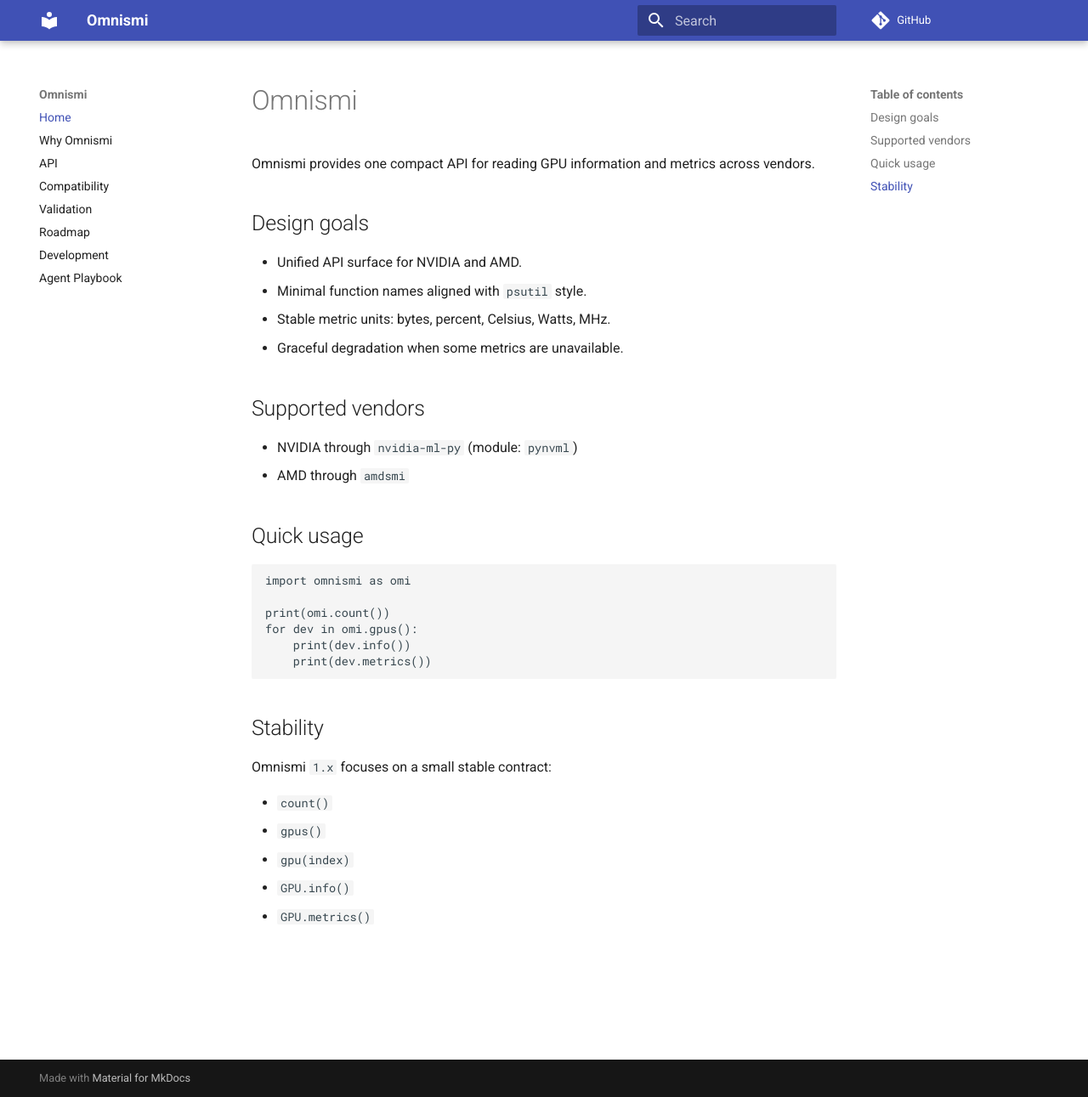
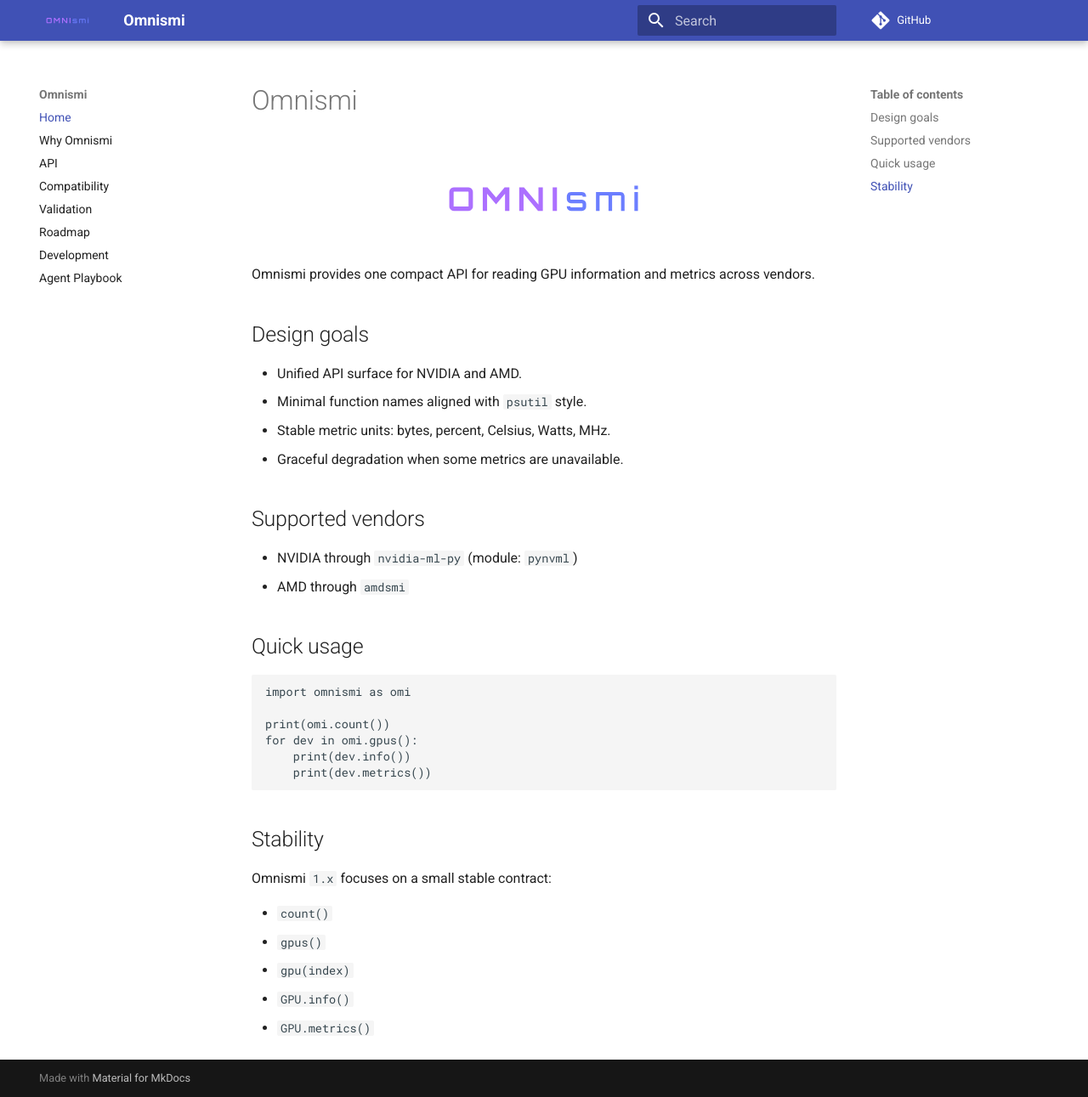
Before and after one commit to phantom5125/omnismi, an MkDocs documentation site: the page built from docs/index.md, in a window 1280 px wide and 1291 px high. Shown: the whole window at 85% size. Built offline with MkDocs 1.6.1 and Material for MkDocs 9.7.7, drawn with Linux system fonts in a browser that asks for light colours; comment, search, counter and statistics services are not loaded.

Commit message:
Docs/add logo (#3)
* feat: add realtime metrics api

* docs: add cross-vendor adapter and compatibility matrices

* docs: add logo

```diff
--- a/docs/index.md
+++ b/docs/index.md
@@ -1,4 +1,8 @@
 # Omnismi
+
+<p align="center">
+  <img src="assets/OMNIsmi.svg" alt="Omnismi logo" width="300" />
+</p>
 
 Omnismi provides one compact API for reading GPU information and metrics across vendors.
 
--- a/mkdocs.yml
+++ b/mkdocs.yml
@@ -3,6 +3,8 @@
 repo_url: https://github.com/omnismi/omnismi
 theme:
   name: material
+  logo: assets/OMNIsmi.svg
+  favicon: assets/OMNIsmi.svg
 nav:
   - Home: index.md
   - Why Omnismi: why-omnismi.md
```
Also changed, not shown: README.md (+4 -1 lines), docs/assets/OMNIsmi.svg (added).
